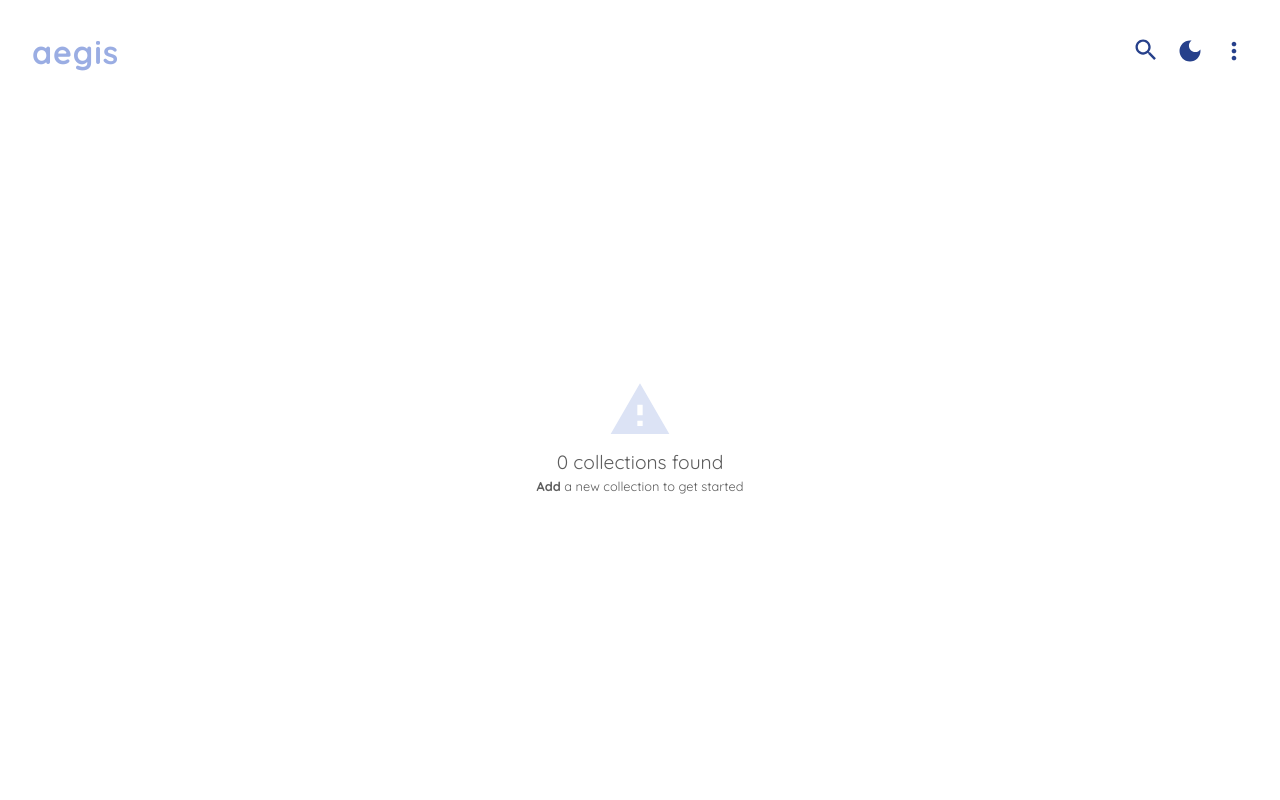
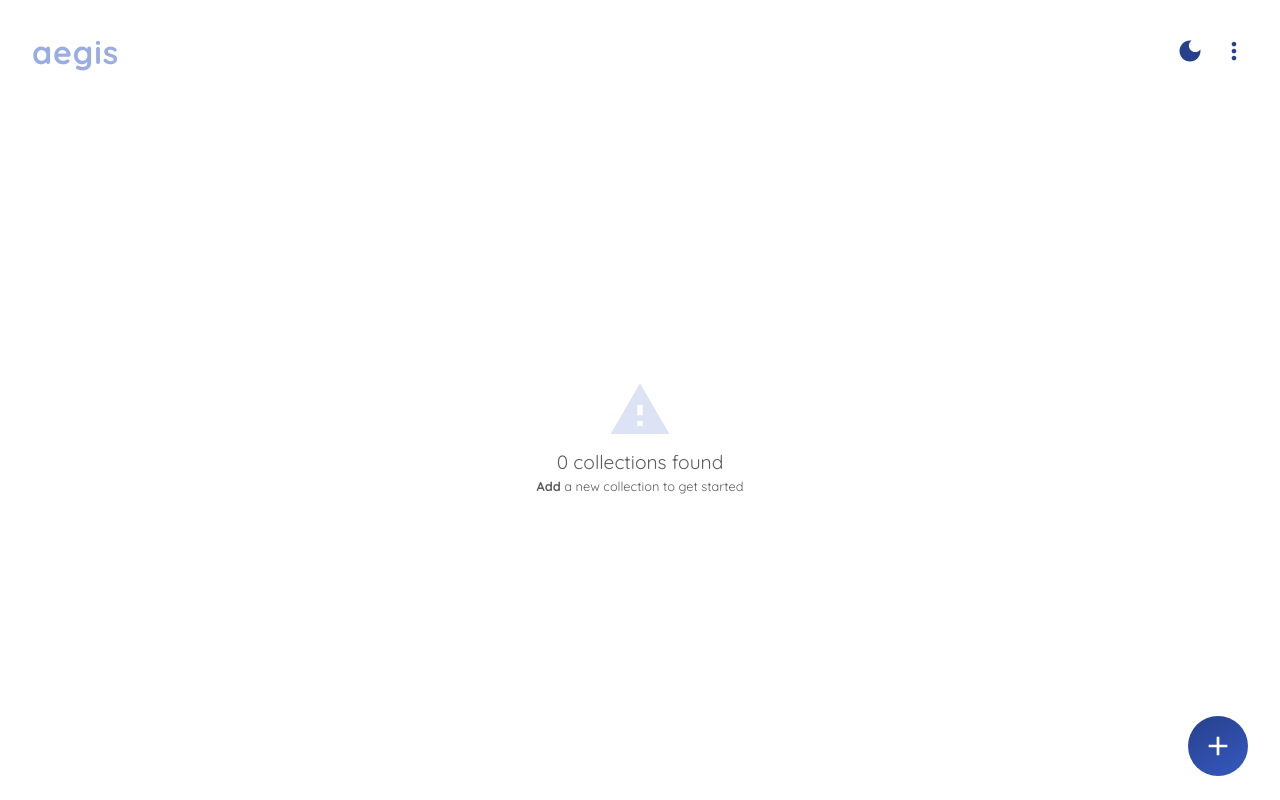
Before and after one commit to SandyDev00076/Aegis, a React (Create React App) app: page / in a window 1280 px wide. Built offline with nearby package versions, Linux system fonts and the light colour scheme; the HTML template or start-up script is replaced by a standard one.

Commit message:
add empty state in Home

```diff
--- a/src/components/Home/Header.tsx
+++ b/src/components/Home/Header.tsx
@@ -8,6 +8,10 @@ import {
   PageHeaderContainer,
   PageTitle,
 } from "../../styles/shared";
+
+interface IHeaderProps {
+  noSearch?: boolean;
+}
 
 const AppName = styled(PageTitle)``;
 
@@ -23,14 +27,16 @@ const ActionLink = styled(IconLink)`
   }
 `;
 
-const Header = () => {
+const Header = ({ noSearch = false }: IHeaderProps) => {
   return (
     <PageHeaderContainer>
       <AppName>aegis</AppName>
       <Actions>
-        <ActionLink to="/search">
-          <SearchIcon />
-        </ActionLink>
+        {!noSearch && (
+          <ActionLink to="/search">
+            <SearchIcon />
+          </ActionLink>
+        )}
         <Action>
           <DarkModeIcon />
         </Action>
--- a/src/components/Home/index.tsx
+++ b/src/components/Home/index.tsx
@@ -31,10 +31,13 @@ const Home = () => {
   if (collections.length === 0) {
     return (
       <PageContainer>
-        <Header />
+        <Header noSearch />
         <RestOfTheScreen>
           <NoCollections />
         </RestOfTheScreen>
+        <AddButton>
+          <AddIcon />
+        </AddButton>
       </PageContainer>
     );
   }
```
